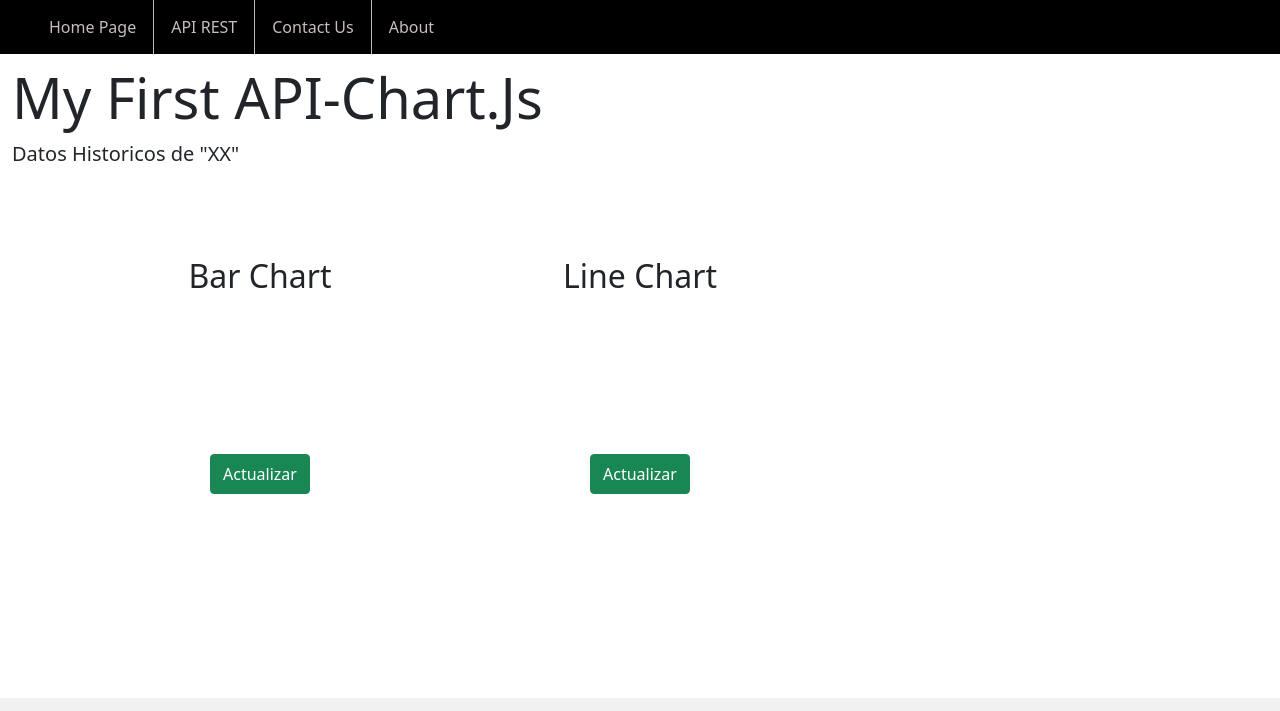
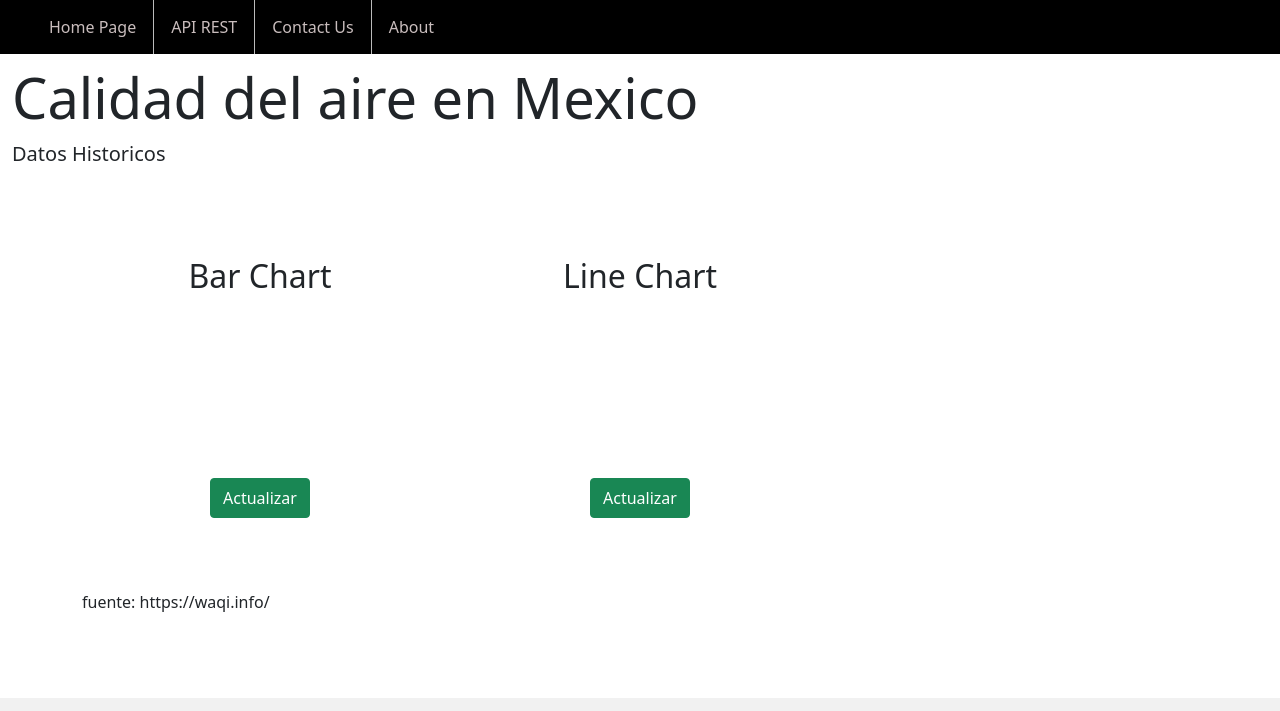
Before and after one commit to IngmaicK/My-Dashboard, a plain HTML site: page index.html in a window 1280 px wide. Shown: the top 711 px of the page. Drawn offline with nearby package versions, Linux system fonts and the light colour scheme; no server answers.

Commit message:
Correcciones de formato

```diff
--- a/chart.js
+++ b/chart.js
@@ -17,7 +17,7 @@ const setGraph = (data) => {
     const dataConfig = {
         labels: labels,
         datasets: [{
-            label : 'my first dataSet',
+            label : 'Air Pollution Level',
             backgroundColor: 'rgb(255,99,132)',
             borderColor: 'rgb(255,99,132)',
             data: convertData,
@@ -68,7 +68,7 @@ const setGraph2 = (data) => {
     const dataConfig = {
         labels: labels,
         datasets: [{
-            label : 'my first dataSet',
+            label : 'Pollution Level Line Chart',
             backgroundColor: 'rgb(255,99,132)',
             borderColor: 'rgb(255,99,132)',
             data: convertData,
@@ -97,3 +97,53 @@ const setGraph2 = (data) => {
 
 }
 getWeather2()
+
+//Here begins 3rd chart
+// const getWeather3 = async () => {
+//     const url = 'https://api.waqi.info/feed/mexico/?token=bfa4362bd4d05d8afb40b09afe745c48b2b8b583'
+//     const res = await fetch(url)
+
+//     console.log(res)
+//     const data = await res.json()
+
+//     console.log(data)
+//     setGraph2(data.data)
+// }
+
+// const setGraph3 = (data) => {
+//     const labels = Object.keys(data.iaqi)
+//     const convertData = Object.values(data.iaqi).map(item => item.v)
+//     console.log(convertData)
+
+//     const dataConfig = {
+//         labels: labels,
+//         datasets: [{
+//             label : 'Pollution Level Line Chart',
+//             backgroundColor: 'rgb(255,99,132)',
+//             borderColor: 'rgb(255,99,132)',
+//             data: convertData,
+//         }]
+//     };
+
+
+//     const config = {
+//         type: 'line',
+//         data: dataConfig,
+//         options: {
+//             scales: {
+//              y: {
+//                  beginAtZero: true
+//                  }
+//             }
+//         }
+//     };
+
+//     const myChart = new Chart(
+//         document.getElementById('myChart3'),
+//         config
+
+//     )
+
+
+// }
+// getWeather3()
--- a/index.html
+++ b/index.html
@@ -6,7 +6,6 @@
   <meta name="viewport" content="width=device-width, initial-scale=1.0">
   <link rel="stylesheet" href="styles.css">
   <script src="https://kit.fontawesome.com/9d8576016b.js" crossorigin="anonymous"></script>
-  <link href="https://cdn.jsdelivr.net/npm/bootstrap@5.1.3/dist/css/bootstrap.min.css" rel="stylesheet" integrity="sha384-1BmE4kWBq78iYhFldvKuhfTAU6auU8tT94WrHftjDbrCEXSU1oBoqyl2QvZ6jIW3" crossorigin="anonymous">
   <link href="https://cdn.jsdelivr.net/npm/bootstrap@5.1.3/dist/css/bootstrap.min.css" rel="stylesheet" integrity="sha384-1BmE4kWBq78iYhFldvKuhfTAU6auU8tT94WrHftjDbrCEXSU1oBoqyl2QvZ6jIW3" crossorigin="anonymous">
   <title>clima</title>
 </head>
@@ -31,8 +30,8 @@
    <!--Aqui inicia formato 3 columnas-->
    <div class="container-fluid">
     <div class="container-fluid-img">
-      <h1 class="display-4">My First API-Chart.Js</h1>
-      <p class="lead">Datos Historicos de "XX"</p>
+      <h1 class="display-4">Calidad del aire en Mexico</h1>
+      <p class="lead">Datos Historicos</p>
       <!-- <button type="button" class="btn btn-success">Actualizar</button> -->
     </div>
   </div>
@@ -48,6 +47,7 @@
                 <div class="imgcol3">
                     <canvas id="myChart1"></canvas>
                 </div>
+                <br>
           <button type="button" class="btn btn-success">Actualizar</button>
         </div>
 
@@ -56,6 +56,7 @@
                 <div class="imgcol3">
                     <canvas id="myChart2"></canvas>
                 </div>
+                <br>
                     <button type="button" class="btn btn-success">Actualizar</button>
         </div>
 
@@ -66,6 +67,13 @@
                 </div>
                     <button type="button" class="btn btn-success">Comprar</button>
         </div> -->
+    </div>
+    <br>
+    <br>
+    <br>
+
+    <div>
+      <p>fuente: https://waqi.info/</p>
     </div>
 </div>
 
--- a/styles.css
+++ b/styles.css
@@ -1,14 +1,16 @@
 body {
     margin: 0;
     font-family: sans-serif;
-    color: rgb(50, 51, 13);
+    color: rgb(51, 13, 32);
     position: relative;
     padding-bottom: 2em;
     min-height: 100vh; /*Para que el body mida lo que mide el viewport y el footer se vaya hasta abajo*/
+    background-color: rgb(128, 23, 107);
 }
 
 * {
     box-sizing: border-box;
+    /* background-color: aliceblue; */
 }
 
 ul {
```
